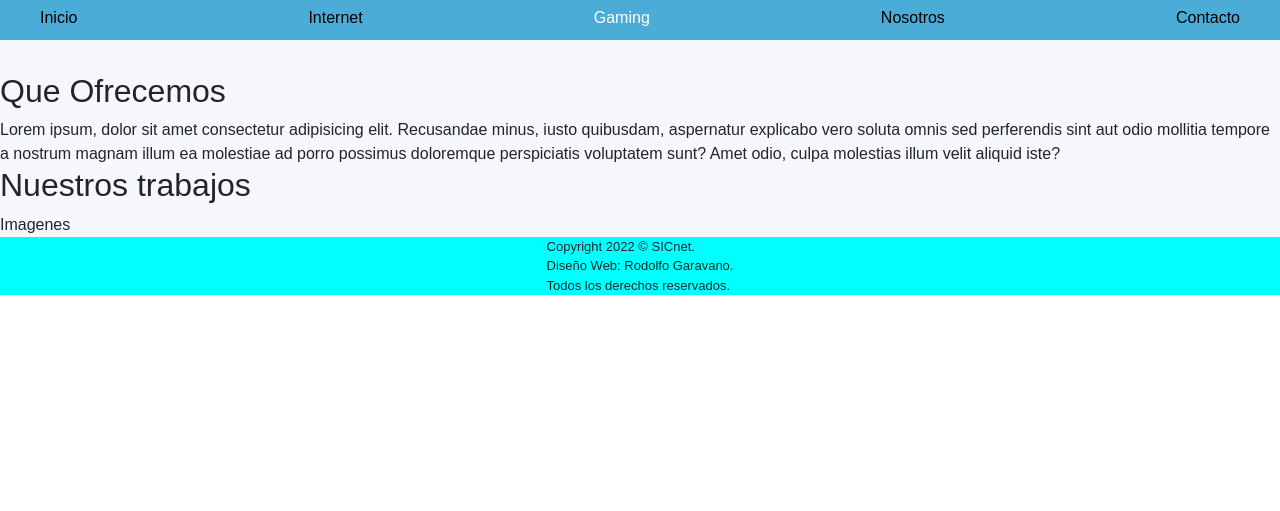
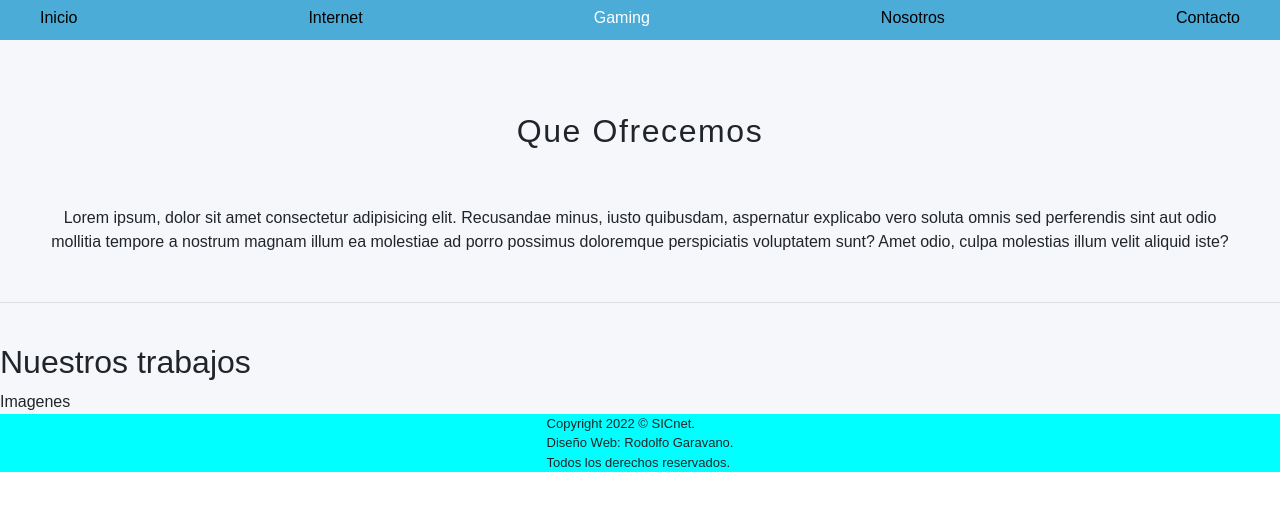
Before and after one commit to bebog94/Sicnet, a website: page pages/servicios_gaming.html in a window 1280 px wide. Shown: the part 53-564 px from the top of the page. Drawn offline with Linux system fonts and the light colour scheme.

Commit message:
mejorando el servicios_gaming

```diff
--- a/css/style.css
+++ b/css/style.css
@@ -132,8 +132,23 @@ P{
     background-color: aqua;
 }
 .footer__p{
-  font-size: small;
-  font-family: Arial, Helvetica, sans-serif;
+    font-size: small;
+    font-family: Arial, Helvetica, sans-serif;
+}
+.servicios{
+    display: flex;
+    flex-direction: column;
+    padding: 2.5rem 0rem 2.5rem 0rem;
+    align-items: center;
+}
+.servicios__h2{
+    letter-spacing: 0.1rem;
+}
+.servicios__p{
+    text-align: center;
+    padding: 3rem;
+    align-self: center;
+    border-bottom: 1px solid rgba(0,0,0,0.1);
 }
 .plan {
     display: grid;
@@ -161,6 +176,7 @@ P{
 }
 .plan__div--ul{
 list-style-type: none;
+padding-left: 0rem;
 }
 .plan__div--li{
     text-align: center;
--- a/pages/servicios_gaming.html
+++ b/pages/servicios_gaming.html
@@ -47,9 +47,9 @@
         </header>
     <main>
         <section>
-            <div>
-                <h2>Que Ofrecemos</h2>
-                <p>Lorem ipsum, dolor sit amet consectetur adipisicing elit. Recusandae minus, iusto quibusdam, aspernatur explicabo vero soluta omnis  sed perferendis sint aut odio mollitia tempore a nostrum magnam illum ea molestiae ad porro possimus doloremque perspiciatis voluptatem  sunt? Amet odio, culpa molestias illum velit aliquid iste?</p>
+            <div class="servicios">
+                <h2 class="servicios__h2">Que Ofrecemos</h2>
+                <p class="servicios__p">Lorem ipsum, dolor sit amet consectetur adipisicing elit. Recusandae minus, iusto quibusdam, aspernatur explicabo vero soluta omnis  sed perferendis sint aut odio mollitia tempore a nostrum magnam illum ea molestiae ad porro possimus doloremque perspiciatis voluptatem  sunt? Amet odio, culpa molestias illum velit aliquid iste?</p>
             </div>
         </section>
         <section>
```
